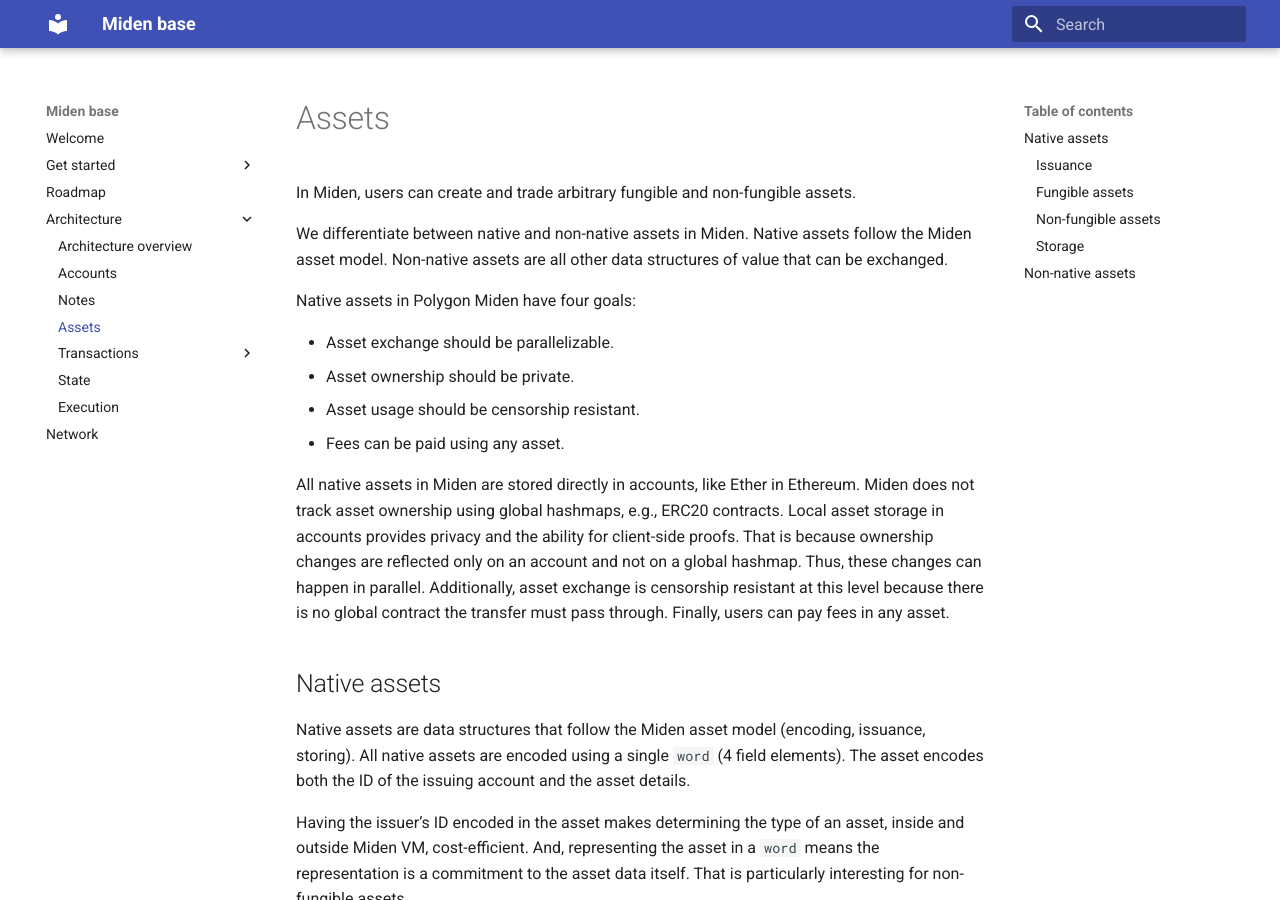
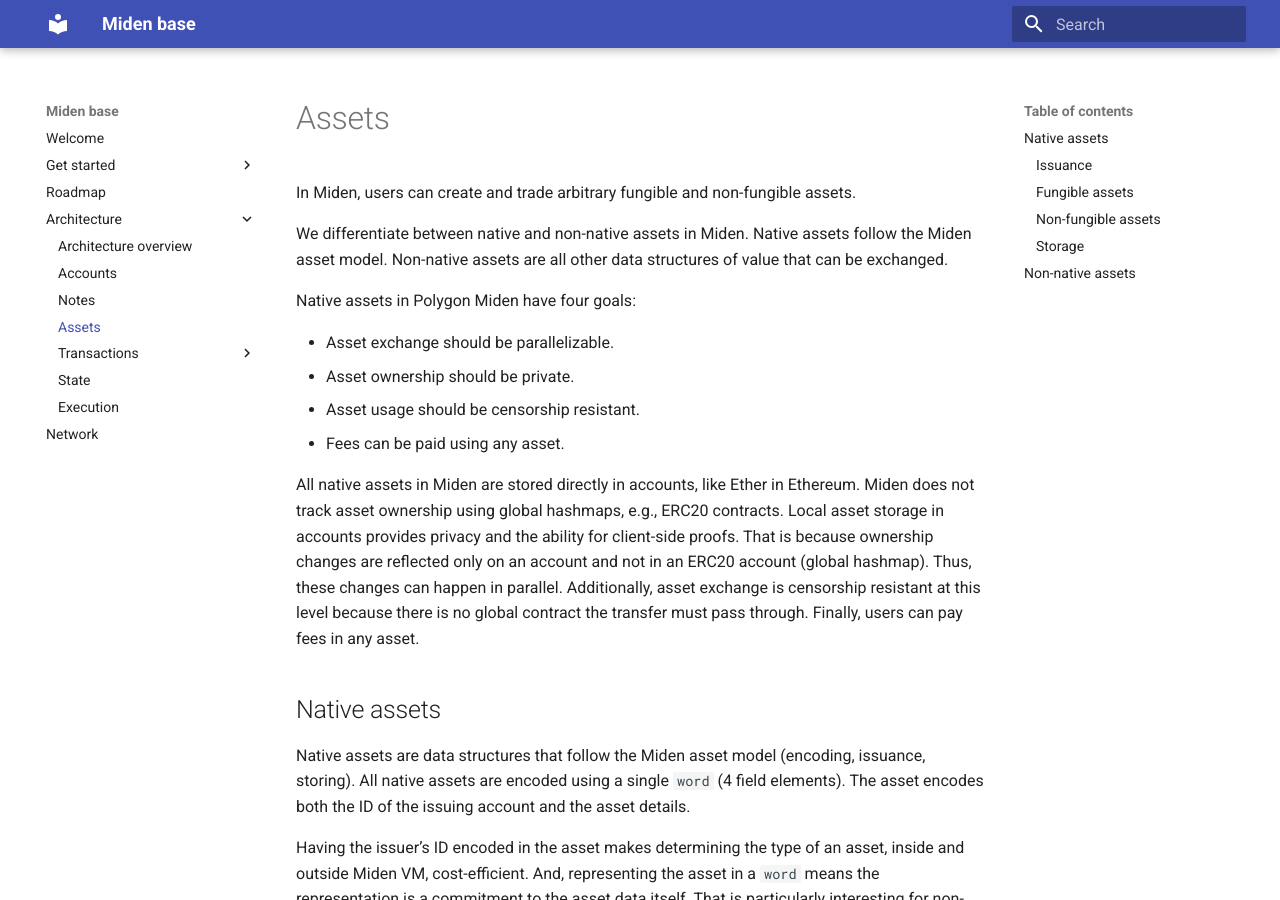
Before and after one commit to 0xPolygonMiden/miden-base, an MkDocs documentation site: the page built from docs/architecture/assets.md, in a window 1280 px wide and 900 px high. Built offline with MkDocs 1.6.1 and Material for MkDocs 9.7.7, drawn with Linux system fonts in a browser that asks for light colours; some of the changed text lies outside the part shown.

Commit message:
update after review

```diff
--- a/docs/architecture/assets.md
+++ b/docs/architecture/assets.md
@@ -9,7 +9,7 @@
 * Asset usage should be censorship resistant.
 * Fees can be paid using any asset.
 
-All native assets in Miden are stored directly in accounts, like Ether in Ethereum. Miden does not track asset ownership using global hashmaps, e.g., ERC20 contracts. Local asset storage in accounts provides privacy and the ability for client-side proofs. That is because ownership changes are reflected only on an account and not on a global hashmap. Thus, these changes can happen in parallel. Additionally, asset exchange is censorship resistant at this level because there is no global contract the transfer must pass through. Finally, users can pay fees in any asset.
+All native assets in Miden are stored directly in accounts, like Ether in Ethereum. Miden does not track asset ownership using global hashmaps, e.g., ERC20 contracts. Local asset storage in accounts provides privacy and the ability for client-side proofs. That is because ownership changes are reflected only on an account and not in an ERC20 account (global hashmap). Thus, these changes can happen in parallel. Additionally, asset exchange is censorship resistant at this level because there is no global contract the transfer must pass through. Finally, users can pay fees in any asset.
 
 ## Native assets
 
@@ -43,7 +43,7 @@
 
 ### Storage
 
-[Accounts](accounts.md) and [notes](notes.md) contain asset vaults that are used to store assets. Accounts can keep unlimited assets in a Sparse Merkle Tree called `account vault`. Notes can store up to `255` distinct assets.
+[Accounts](accounts.md) and [notes](notes.md) contain asset vaults that are used to store assets. Accounts can keep unlimited assets in a sparse Merkle tree called `account vault`. Notes can store up to `255` distinct assets.
 
 <center>
 ![Architecture core concepts](../img/architecture/asset/asset-storage.png)
```
Also changed, not shown: docs/architecture/state.md (+5 -3 lines).
